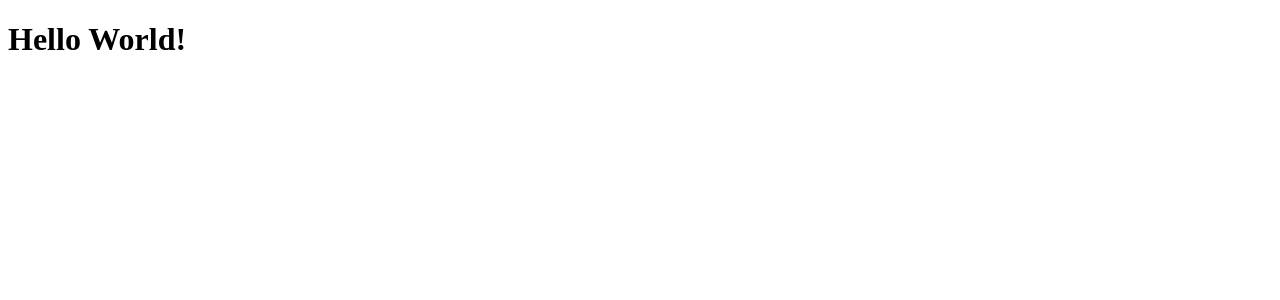
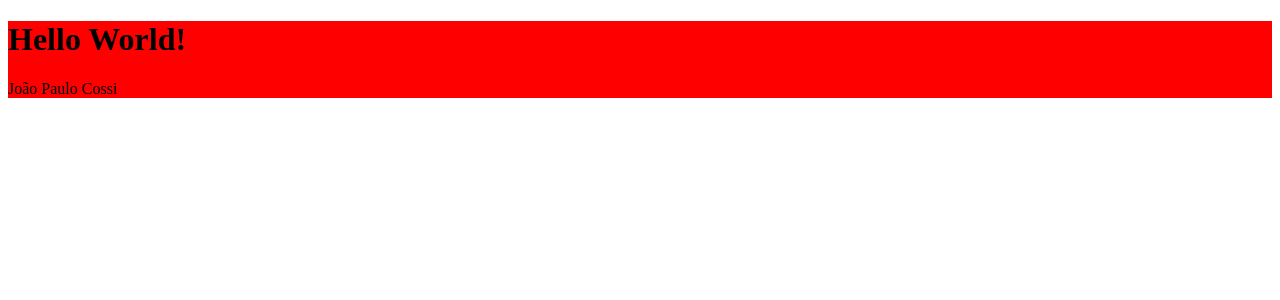
Before and after one commit to jpcossi/RocketNotes-React, a React (Vite) app in the folder rocketnotes/: page / in a window 1280 px wide. Shown: the top 300 px of the page. Built offline with nearby package versions, Linux system fonts and the light colour scheme.

Commit message:
Início do css e do theme

```diff
--- a/rocketnotes/package.json
+++ b/rocketnotes/package.json
@@ -10,7 +10,8 @@
   },
   "dependencies": {
     "react": "^18.2.0",
-    "react-dom": "^18.2.0"
+    "react-dom": "^18.2.0",
+    "styled-components": "^5.3.6"
   },
   "devDependencies": {
     "@types/react": "^18.0.17",
--- a/rocketnotes/src/Pages/App.jsx
+++ /dev/null
@@ -1,6 +0,0 @@
-export function App(){
-
-  return(
-    <h1>Hello World!</h1>
-  )
-}
--- /dev/null
+++ b/rocketnotes/src/Pages/App/index.jsx
@@ -0,0 +1,10 @@
+import { Container } from './styles.js'
+
+export function App(){
+  return(
+    <Container>
+      <h1>Hello World!</h1>
+      <span>João Paulo Cossi</span>
+    </Container>
+  )
+}
--- /dev/null
+++ b/rocketnotes/src/Pages/App/styles.js
@@ -0,0 +1,7 @@
+import styled from 'styled-components'
+
+export const Container = styled.div`
+    background: red
+
+
+`
--- a/rocketnotes/src/main.jsx
+++ b/rocketnotes/src/main.jsx
@@ -1,9 +1,15 @@
 import React from 'react'
 import ReactDOM from 'react-dom/client'
+import { ThemeProvider } from 'styled-components'
+
+import theme from './styles/theme'
+
 import { App } from './Pages/App'
 
 ReactDOM.createRoot(document.getElementById('root')).render(
   <React.StrictMode>
-    <App />
+    <ThemeProvider theme={theme}>
+      <App />
+    </ThemeProvider>
   </React.StrictMode>
 )
--- /dev/null
+++ b/rocketnotes/src/styles/theme.js
@@ -0,0 +1,15 @@
+export default {
+    COLORS: {
+      BACKGROUND_900: "#232129",
+      BACKGROUND_800: "#312E38",
+      BACKGROUND_700: "#3E3B47",
+
+      WHITE: "#F4EDE8",
+      ORANGE: "#FF9000",
+
+      GRAY_100: "#999591",
+      GRAY_300: "#666360",
+
+      RED: "#FF002E"
+    }
+  }
```
Also changed, not shown: 1 other file (tests, documents, lock files or other folders).
